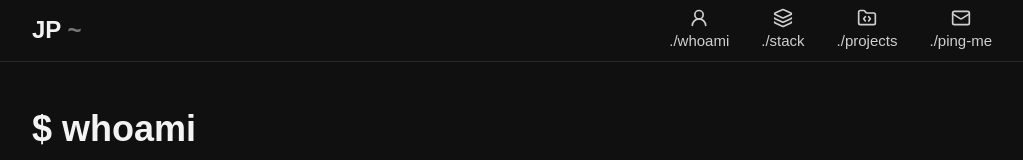
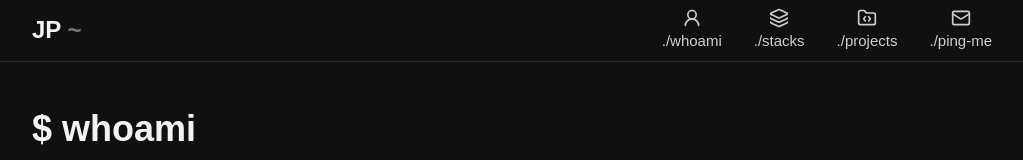
Before and after one commit to jpedroccruz/portifolio-web, a React (Vite) app: page / in a window 1280 px wide. Shown: the top 160 px of the page, without its empty margins (128-1151 px from the left). Built offline with nearby package versions, Linux system fonts and the light colour scheme; a web font is replaced by a local one.

Commit message:
refactor: change stack for stacks

```diff
--- a/src/pages/(public)/home/components/header.tsx
+++ b/src/pages/(public)/home/components/header.tsx
@@ -12,9 +12,9 @@ export default function Header() {
 						<UserRound size={20} />
 						./whoami
 					</a>
-					<a className="flex flex-col items-center gap-0.5" href="#stack">
+					<a className="flex flex-col items-center gap-0.5" href="#stacks">
 						<Layers3 size={20} />
-						./stack
+						./stacks
 					</a>
 					<a className="flex flex-col items-center gap-0.5" href="#projects">
 						<FolderCode size={20} />
--- a/src/pages/(public)/home/components/stacks.tsx
+++ b/src/pages/(public)/home/components/stacks.tsx
@@ -13,13 +13,17 @@ export default function Stacks({ stacks }: StackProps) {
 			</h2>
 			<div className="flex flex-wrap justify-between gap-x-2.5 gap-y-3.5 md:justify-center md:gap-x-4 md:gap-y-4">
 				{stacks ? (
-					stacks.map(({ id, name, iconUrl }) => (
+					stacks.map((stack) => (
 						<div
-							className="rounded-2xl p-3 border border-[#292929] md:w-24"
-							key={id}
-							title={name}
+							className="flex aspect-square items-center justify-center rounded-2xl border border-[#292929] p-1 transition-colors hover:border-[#555]"
+							key={stack.name}
+							title={stack.name}
 						>
-							<img className="w-full rounded-2xl" src={iconUrl} alt={name} />
+							<img
+								className="h-3/5 w-3/5 object-contain"
+								src={stack.iconUrl}
+								alt={stack.name}
+							/>
 						</div>
 					))
 				) : (
```
